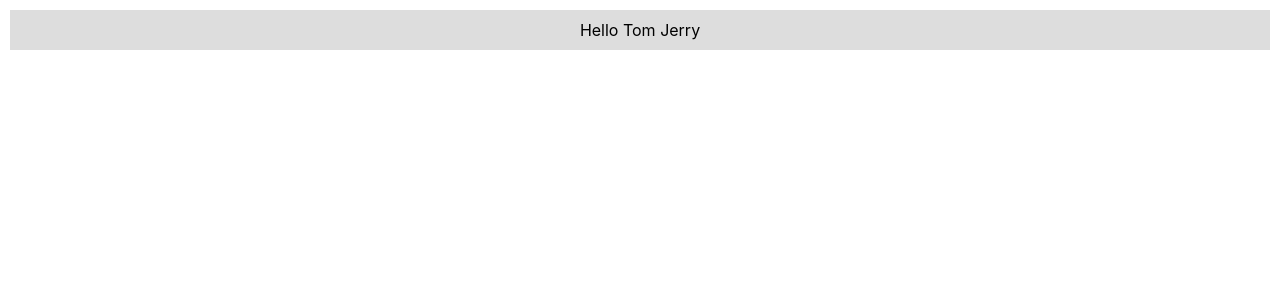
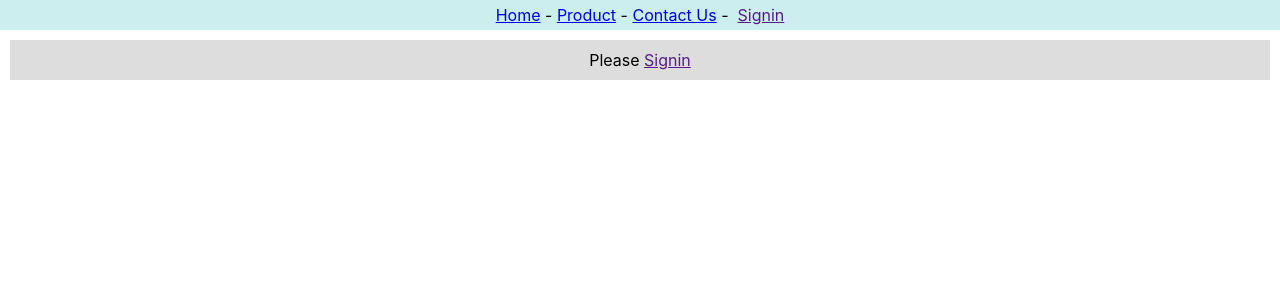
Before and after one commit to gartoon285/app1, a React (Create React App) app: page / in a window 1280 px wide. Shown: the top 300 px of the page. Built offline with nearby package versions, Linux system fonts and the light colour scheme.

Commit message:
context2

```diff
--- a/src/App.js
+++ b/src/App.js
@@ -1,10 +1,13 @@
 import React from 'react';
 import { userContext } from './context';
-import Context from './context-content';
+import Header2 from './context-header2';
+import Content2 from './context-content2';
 export default function App(){
+    let[user,setUser]=React.useState();
     return (
-        <userContext.Provider value={'Tom Jerry'}>
-            <Context/>
+        <userContext.Provider value={[user,setUser]}>
+            <Header2/>
+            <Content2/>
         </userContext.Provider>
     )
 }
--- /dev/null
+++ b/src/context-content2.js
@@ -0,0 +1,24 @@
+import React from 'react';
+import { userContext } from './context';
+export default function Content2() {
+    let [user,setUser]=React.useContext(userContext)
+        const contentStyle ={
+        backgroundColor:'#ddd',
+        textAlign:'center',
+        margin:10,
+        padding:10
+    }
+    const onClickSignin = (event) => {
+        event.preventDefault()
+        setUser('Tom Jerry')
+    }
+    return (
+        <div style={contentStyle}>
+            {
+                (user)
+                ?<span> Hello {user}</span>
+                :<span>Please <a href='' onClick={onClickSignin}>Signin</a></span>
+            }
+        </div>
+    )
+}
--- /dev/null
+++ b/src/context-header2.js
@@ -0,0 +1,36 @@
+import React from "react";
+import { userContext } from "./context";
+
+export default class Header2 extends React.Component{
+    static contextType = userContext
+    render(){
+        let[user,setUser]=this.context
+        const headerStyle ={
+            backgroundColor:'#cee',
+            textAlign:'center',
+            padding:5
+        }
+        const onClickSignout = (event)=>{
+            event.preventDefault();
+            setUser('')
+        }
+        const onClickSignin = (event)=>{
+            event.preventDefault();
+            setUser('Tom Jerry')
+        }
+        return(
+            <div style={headerStyle}>
+                <a href=" ">Home</a>&nbsp;-&nbsp;
+                <a href=" ">Product</a>&nbsp;-&nbsp;
+                <a href=" ">Contact Us</a>&nbsp;-&nbsp;&nbsp;
+                {
+                    (user)
+                    ?<span>[{user}&nbsp;:&nbsp;<a href=""
+                    onClick={onClickSignout}>Signout</a>]</span>
+                    :<span><a href="" onClick={onClickSignin}>
+                    Signin</a></span>
+                }
+            </div>
+        )
+    }
+}
```
